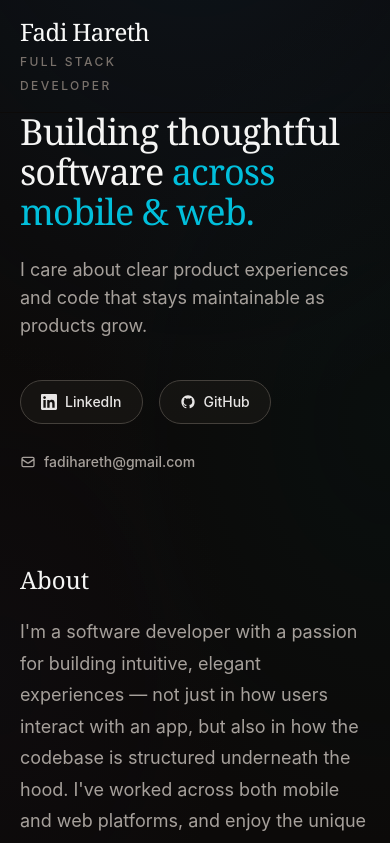
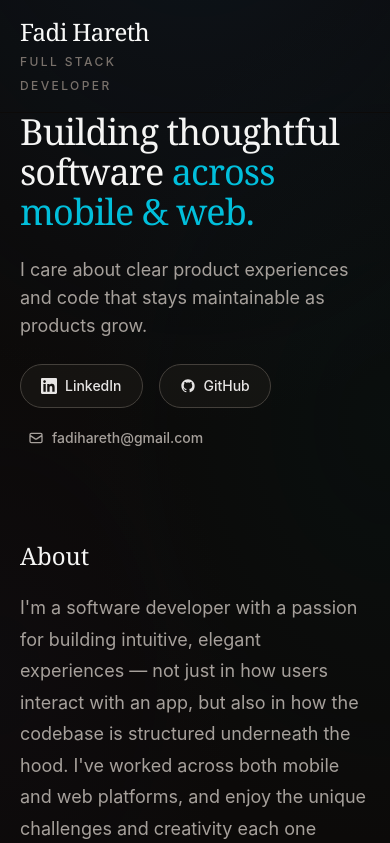
Before and after one commit to fadihareth/fadihareth-portfolio, a SvelteKit app: page / in a window 390 px wide. Shown: the top 843 px of the page. Built offline with nearby package versions, Linux system fonts and the light colour scheme.

Commit message:
ui adjustments for mobile

```diff
--- a/src/routes/+page.svelte
+++ b/src/routes/+page.svelte
@@ -42,7 +42,7 @@
 		: 'border-stone-950'}"
 >
 	<div
-		class="mx-auto flex max-w-5xl px-5 py-4 transition-[padding] duration-300 justify-between md:px-8"
+		class="mx-auto flex md:max-w-5xl px-5 py-4 transition-[padding] duration-300 justify-between md:px-8"
 	>
 		<button type="button" onclick={() => scrollToSection('top')} class="text-left group">
 			<span class="block font-serif text-2xl tracking-tight text-stone-50 transition group-hover:text-cyan-200/95 md:text-[1.65rem]">
@@ -72,10 +72,10 @@
 			Building thoughtful software
 			<span class="text-cyan-400/90">across mobile & web.</span>
 		</p>
-		<p class="mb-10 max-w-xl text-lg text-stone-400">
+		<p class="mb-6 max-w-xl text-lg text-stone-400">
 			I care about clear product experiences and code that stays maintainable as products grow.
 		</p>
-		<div class="flex flex-wrap items-center gap-4">
+		<div class="flex flex-wrap items-center gap-x-4 gap-y-2">
 			<a href={site.links.linkedin} target="_blank" rel="noopener noreferrer" class="link-base link-bordered">
 				<svg class="h-4 w-4" viewBox="0 0 24 24" fill="currentColor" aria-hidden="true">
 					<path
@@ -96,7 +96,7 @@
 			</a>
 			<a
 				href="mailto:{site.email}"
-				class="link-base"
+				class="link-base px-2"
 			>
 				<svg class="h-4 w-4 shrink-0" fill="none" viewBox="0 0 24 24" stroke="currentColor" aria-hidden="true">
 					<path
```
